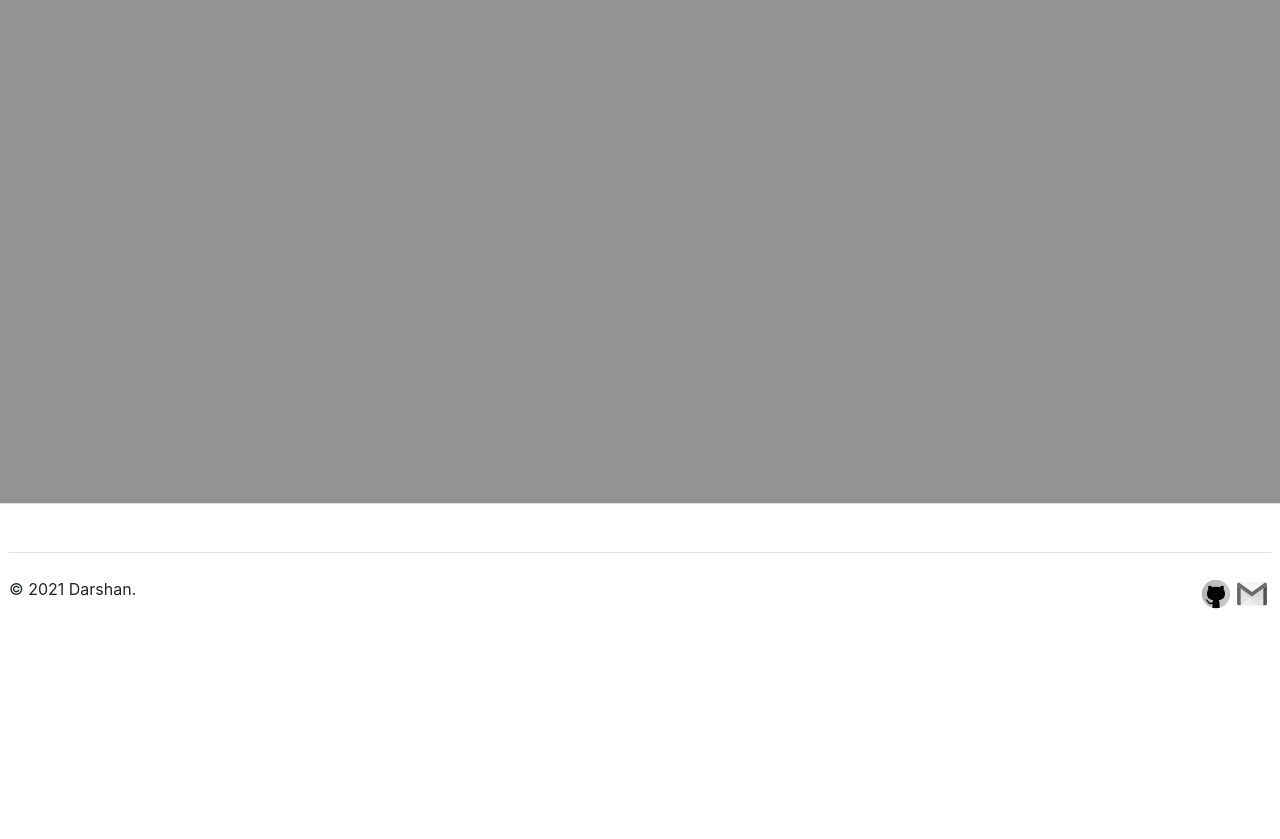
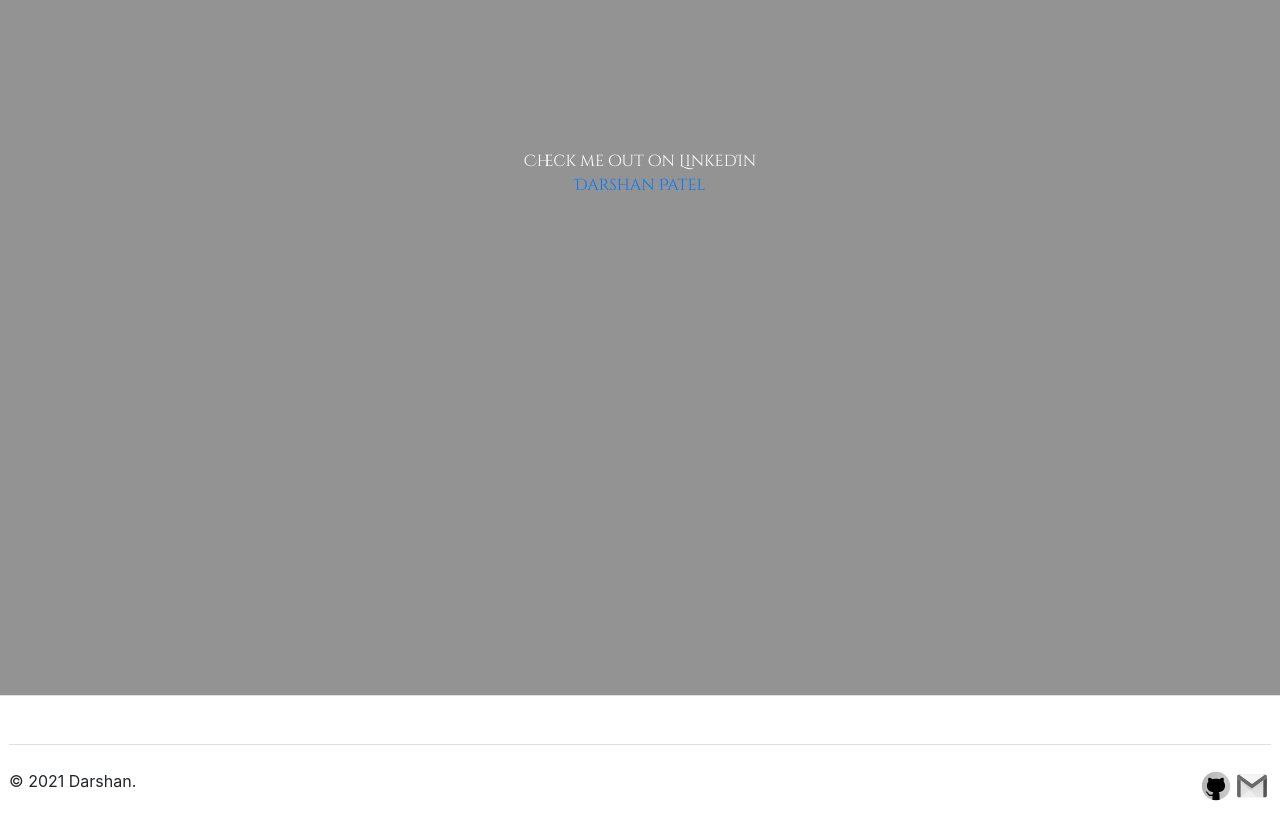
Before and after one commit to thisisthedarshan/thisisthedarshan.github.io, a plain HTML site: page index.html in a window 1280 px wide. Shown: the part 5908-6747 px from the top of the page. Before the commit the page ends 6597 px from the top, so only its background shows below. Drawn offline with nearby package versions, Linux system fonts and the light colour scheme; a web font is replaced by a local one.

Commit message:
Added LinkedIn Profile Badge

```diff
--- a/index.html
+++ b/index.html
@@ -51,6 +51,9 @@
     <script src="https://cdn.jsdelivr.net/npm/bootstrap@4.3.1/dist/js/bootstrap.min.js"
         integrity="sha384-JjSmVgyd0p3pXB1rRibZUAYoIIy6OrQ6VrjIEaFf/nJGzIxFDsf4x0xIM+B07jRM"
         crossorigin="anonymous"></script>
+
+    <!-- Linkedin Profile Plugin-->
+    <script src="https://platform.linkedin.com/badges/js/profile.js" async defer type="text/javascript"></script>
 
     <!-- Google Fonts -->
     <link rel="preconnect" href="https://fonts.googleapis.com">
@@ -445,6 +448,16 @@
                             </p>
                         </div>
                     </div>
+
+                    <div class="text-center font-cinzel mt-5 p-5" style="color: white;">
+                        Check me out on LinkedIn
+                        <div class="badge-base LI-profile-badge" data-locale="en_US" data-size="large"
+                            data-theme="light" data-type="HORIZONTAL" data-vanity="thisisthedarshan" data-version="v1"
+                            align="center">
+                            <a class="badge-base__link LI-simple-link"
+                                href="https://in.linkedin.com/in/thisisthedarshan?trk=profile-badge">Darshan Patel</a>
+                        </div>
+                    </div>
                 </div>
 
             </div>
```
